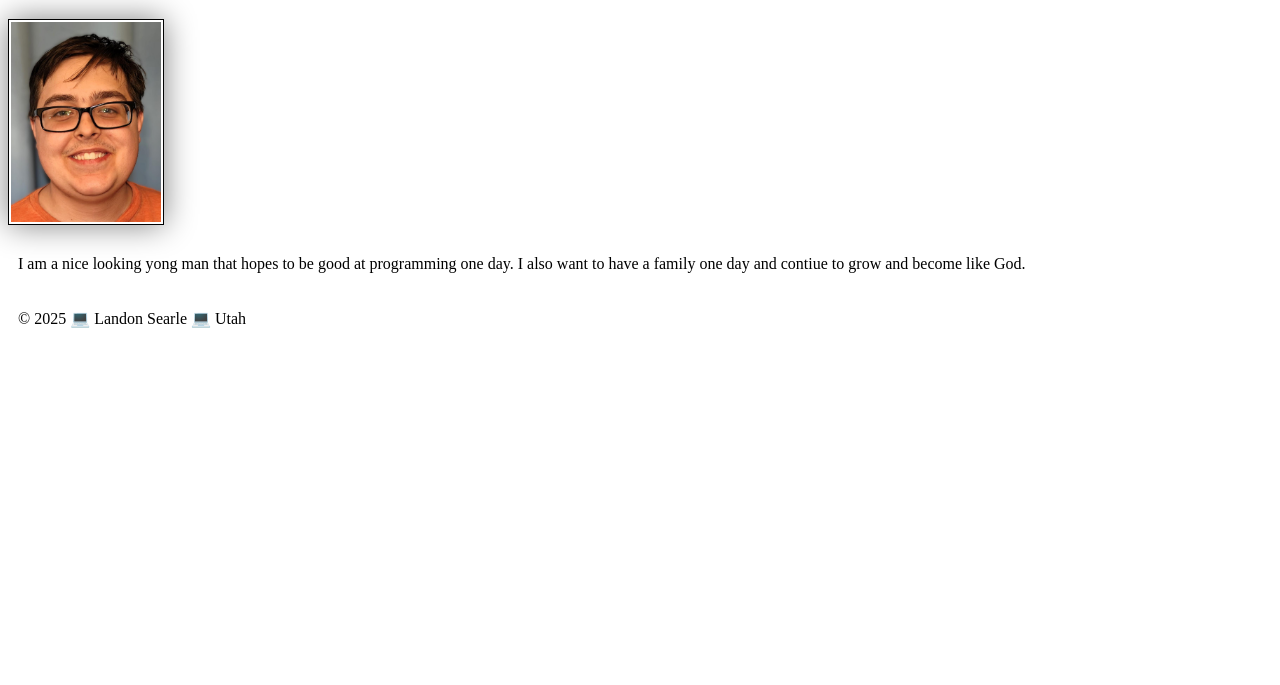
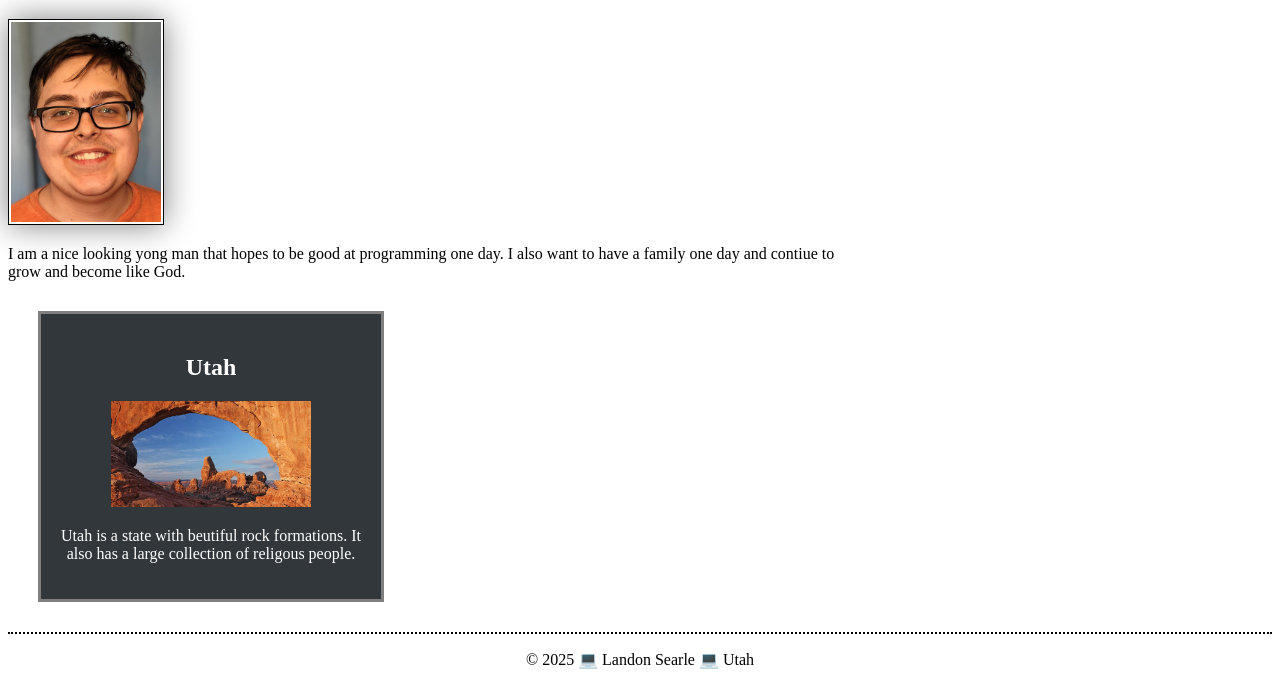
Before and after one commit to landonjsearle/wdd130, a plain HTML site: page index.html in a window 1280 px wide. Shown: the part 205-890 px from the top of the page. Before the commit the page ends 800 px from the top, so only its background shows below. Drawn offline with Linux system fonts and the light colour scheme.

Commit message:
Improved spelling and added more to the stylesheet to complete assignment.

```diff
--- a/index.html
+++ b/index.html
@@ -4,7 +4,9 @@
         <meta charset="utf-8">
         <meta name="viewport" content="width=device-width,initial-scale=1.0">
         <title>Landon Jensen Searle | WDD 130</title>
-        <link rel="stylesheet" href="styles/stkyles.css"
+        <link rel="stylesheet" href="styles/styles.css">
+        <meta name="description" content="Landon Jensen Searle Web fundamentas. This sites purpose is to say who I am.">
+        <meta name="author" content="Landon Jensen Searle">
     </head>
     <body>
         <header>
@@ -18,6 +20,11 @@
             <img src="images/profile.jpg" alt="Landon Searle" width="200">
             <p>I am a nice looking yong man that hopes to be good at programming one day. I also want to have a family one day and contiue to grow and become like God.</p>
         </main>
+        <aside>
+            <h2>Utah</h2>
+            <img src="images/Utah.jpg" alt="A picture of a famous Utah monument" width="300">
+            <p>Utah is a state with beutiful rock formations. It also has a large collection of religous people.</p>
+        </aside>
         <footer>
             <p>&copy; 2025 💻 Landon Searle 💻 Utah</p>
         </footer>
--- a/styles/stkyles.css
+++ /dev/null
@@ -1,22 +0,0 @@
-nav {
-    background-color: darkblue;
-    padding: 10px;
-}
-nav a {
-    color: white;
-    display: block;
-    padding: 20px;
-}
-h1 {
-    color: darkblue;
-}
-img {
-    width: 150px;
-    height: auto;
-    border: 1px solid black;
-    padding: 2px;
-    box-shadow: 0 0 30px gray;
-}
-p {
-    padding: 10px;
-}
--- /dev/null
+++ b/styles/styles.css
@@ -0,0 +1,43 @@
+main {
+    max-width: 840px;
+}
+aside {
+    width: 300px;
+    margin: 30px;
+    border: 3px solid grey;
+    padding: 20px;
+    background-color: rgb(50, 55, 59);
+    color: white;
+    text-align: center;
+}
+aside img {
+    width: 200px;
+    height: auto;
+}
+nav {
+    background-color: darkblue;
+    padding: 10px;
+}
+nav a {
+    color: white;
+    display: block;
+    padding: 20px;
+}
+h1 {
+    color: darkblue;
+}
+main img {
+    width: 150px;
+    height: auto;
+    border: 1px solid black;
+    padding: 2px;
+    box-shadow: 0 0 30px gray;
+}
+p {
+    padding: 0;
+}
+footer {
+    margin-top: 10px;
+    border-top: dotted 2px black;
+    text-align: center;
+}
```
Also changed, not shown: images/Utah.jpg (added).
